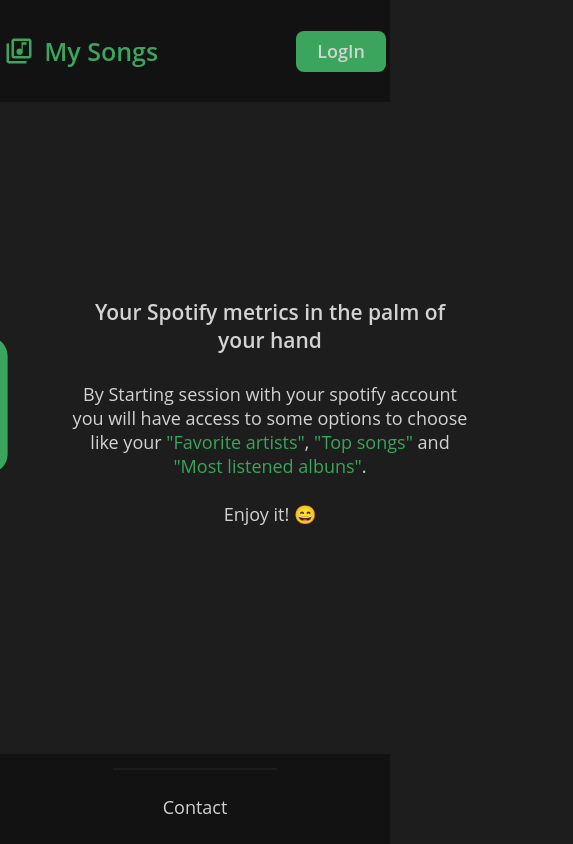
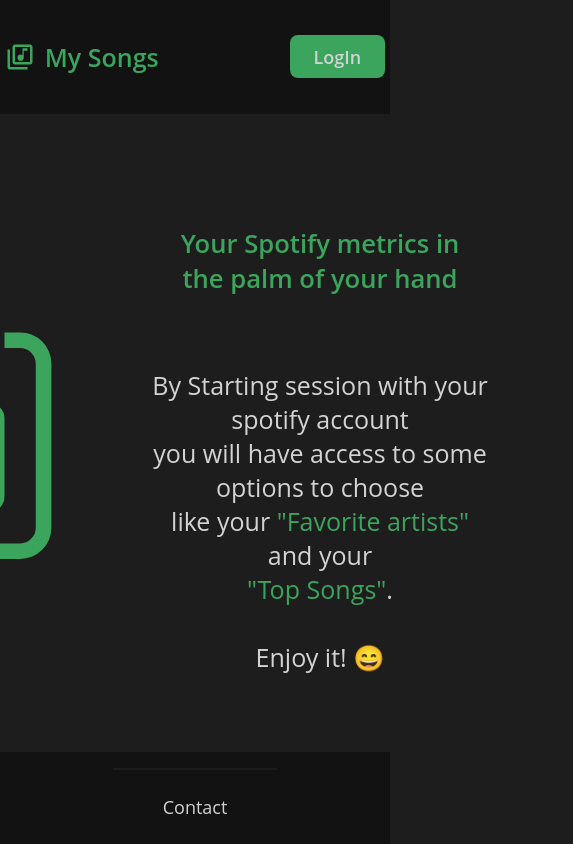
Before and after one commit to WilliamKSilva/My-Songs, a React (Create React App) app: page / in a window 390 px wide. Shown: the whole page, 573 px wide, since content can reach past the window. Built offline with nearby package versions, Linux system fonts and the light colour scheme.

Commit message:
Started the implementation of the responsiviness.

```diff
--- a/src/components/Accordion/styles.ts
+++ b/src/components/Accordion/styles.ts
@@ -42,7 +42,6 @@
         border: 2px solid var(--border);
 
         p {
-            font-size: 15px;
             margin-top: 1rem;
             border-bottom: 2px solid var(--border);
             color: var(--text);
--- a/src/components/Header/styles.ts
+++ b/src/components/Header/styles.ts
@@ -22,7 +22,7 @@
             display: flex;
             flex-direction: row;
             align-items: center;
-            transition: transform .2s;
+            transition: transform 0.2s;
 
             &:hover {
                 transform: scale(1.1);
--- a/src/components/Sidebar/SidebarList/styles.ts
+++ b/src/components/Sidebar/SidebarList/styles.ts
@@ -2,23 +2,24 @@
 
 export const Container = styled.ul`
     background-color: #222222;
+    width: 100%;
     list-style-type: decimal;
-
-    justify-content: center;
     align-items: center;
 
     li {
         margin-top: 5rem;
+        margin-left: 2rem;
+        width: 100%;
     }
 
     li::marker {
-        font-size: 20px;
-        margin-left: 10px;
+        font-size: 1.2rem;
         color: var(--primary);
     }
 
     strong {
-        font-size: 15px;
+        font-size: 1rem;
+        word-wrap: break-word;
         color: var(--text);
     }
 `;
--- a/src/components/Sidebar/styles.ts
+++ b/src/components/Sidebar/styles.ts
@@ -2,11 +2,11 @@
 import 'animate.css';
 
 export const Container = styled.section`
-    position: fixed;
-    height: 100%;
+    position: sticky;
+    height: 100vh;
 
-    width: 15%;
-    left: 0;
+
+    width: 17%;
     border-left: 1px solid var(--border);
     border-right: 1px solid var(--border);
 
@@ -18,7 +18,7 @@
     div.content {
         display: flex;
         flex-direction: column;
-        justify-content: center;
+        width: 100%;
         align-items: center;
         height: 70vh;
         border-bottom: 2px solid var(--border);
@@ -27,7 +27,7 @@
         h1 {
             color: var(--primary);
             font-weight: 800;
-            font-size: 22px;
+            font-size: 1rem;
             margin-top: 4rem;
         }
     }
--- a/src/pages/Home/index.tsx
+++ b/src/pages/Home/index.tsx
@@ -6,7 +6,7 @@
         <Container>
             <div className="WrapperMain">
                 <BsClipboardData style={{
-                    fontSize: 150,
+                    fontSize: 250,
                     color: 'var(--primary)'
                 }}/>
                 <section className="infoContainer">
@@ -16,8 +16,8 @@
                     <p>
                         By Starting session with your spotify account <br />
                         you will have access to some options to choose <br />
-                        like your <span>"Favorite artists"</span>, <span>"Top songs"</span> and <br />
-                        <span>"Most listened albuns"</span>.<br /> <br />
+                        like your <span>"Favorite artists"</span> and your <br />
+                        <span>"Top Songs"</span>.<br /> <br />
                         Enjoy it! 😄
                     </p>
                 </section>
--- a/src/pages/Home/styles.ts
+++ b/src/pages/Home/styles.ts
@@ -17,20 +17,21 @@
 
     section.infoContainer {
         position: relative;
-        padding: 2rem;
+        padding: 5rem;
         width: 60vh;
 
 
         h1 {
-            font-size: 21px;
+            font-size: var(--xxlarge);
             font-weight: 600;
             padding: 2rem;
-            color: var(--text);
+            color: var(--primary);
             text-align: center;
         }
 
         p {
-            font-size: 18px;
+            font-size: 25px;
+            margin-top: 2.5rem;
             color: var(--text);
             text-align: center;
 
--- a/src/pages/Metrics/ContainerList/styles.ts
+++ b/src/pages/Metrics/ContainerList/styles.ts
@@ -17,7 +17,7 @@
         width: 50%;
 
         margin-left: 17rem;
-        margin-top: 3.5rem;
+        margin-top: 2rem;
 
         p {
             font-size: 15px;
--- a/src/pages/Metrics/styles.ts
+++ b/src/pages/Metrics/styles.ts
@@ -3,11 +3,12 @@
 export const Container = styled.main`
     display: flex;
     flex-direction: row;
-    justify-content: center;
+    justify-content: space-between;
 `;
 
 export const MetricContainer = styled.section`
     display: flex;
+    margin: 0 auto;
     margin-top: 12rem;
 
     div.content {
@@ -25,11 +26,11 @@
 
         div.WrapperTitle {
             position: absolute;
-            left: 45.5%;
+            left: 56%;
         }
 
         h1 {
-            font-size: 25px;
+            font-size: 1rem;
             color: var(--primary);
         }
     }
--- a/src/styles/global.ts
+++ b/src/styles/global.ts
@@ -7,6 +7,7 @@
     --border: #2d2d2d;
     --primary: #3ba55d;
     --text: #D3D3D3;
+
   }
   * {
     margin: 0;
@@ -14,15 +15,24 @@
     box-sizing: border-box;
   }
   html {
-    @media (max-width: 1080px) {
-      font-size: 93.75%;
+
+
+    @media(max-width: 1080px){
+      html{
+        font-size: 93.75%;
+      }
     }
-    @media (max-width: 720px) {
-      font-size: 87.5%;
+
+    @media(max-width: 720px){
+      html{
+        font-size: 87.5%;
+      }
     }
+
   }
   body {
-     background-color: var(--background-light);
+    font-size: 1.6rem;
+    background-color: var(--background-light);
     -webkit-font-smoothing: antialised;
   }
   body, input, textarea, button {
```
